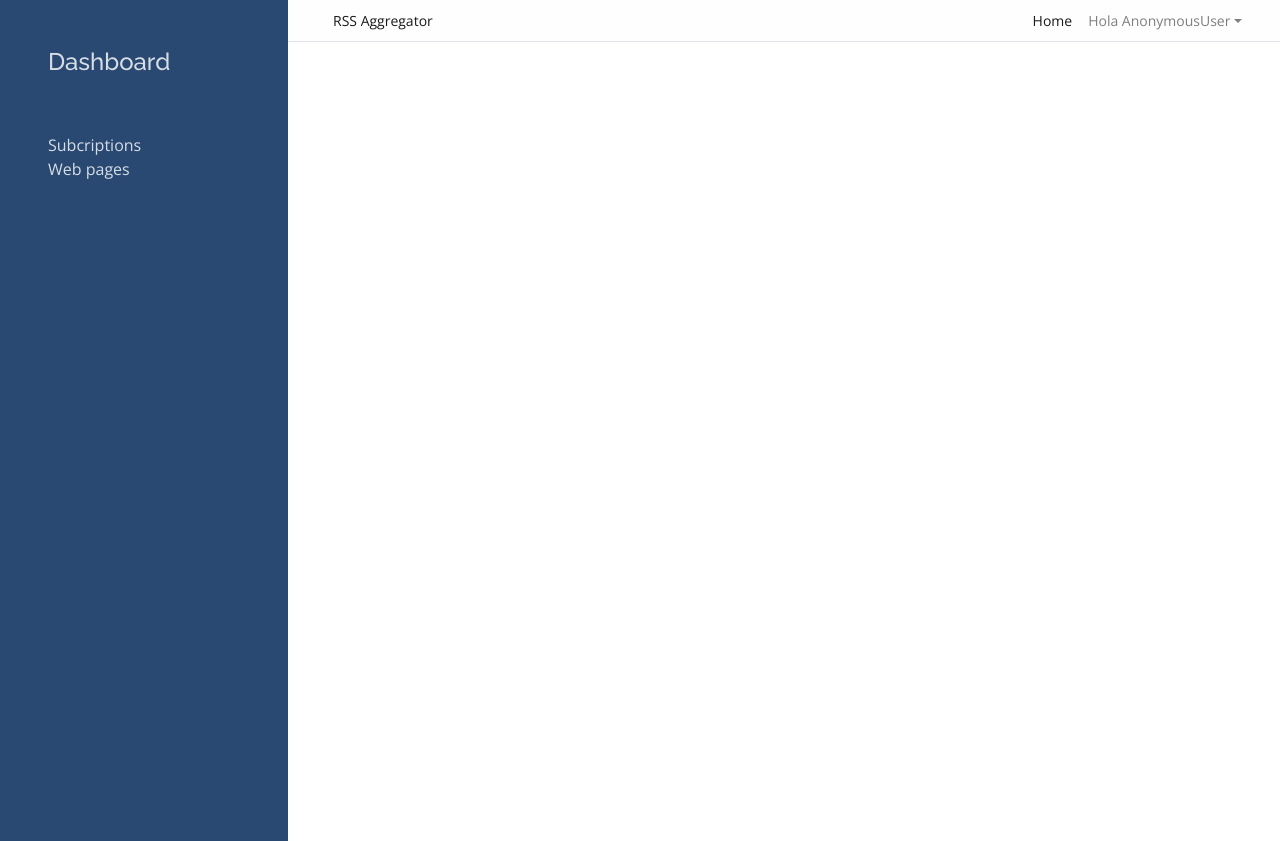
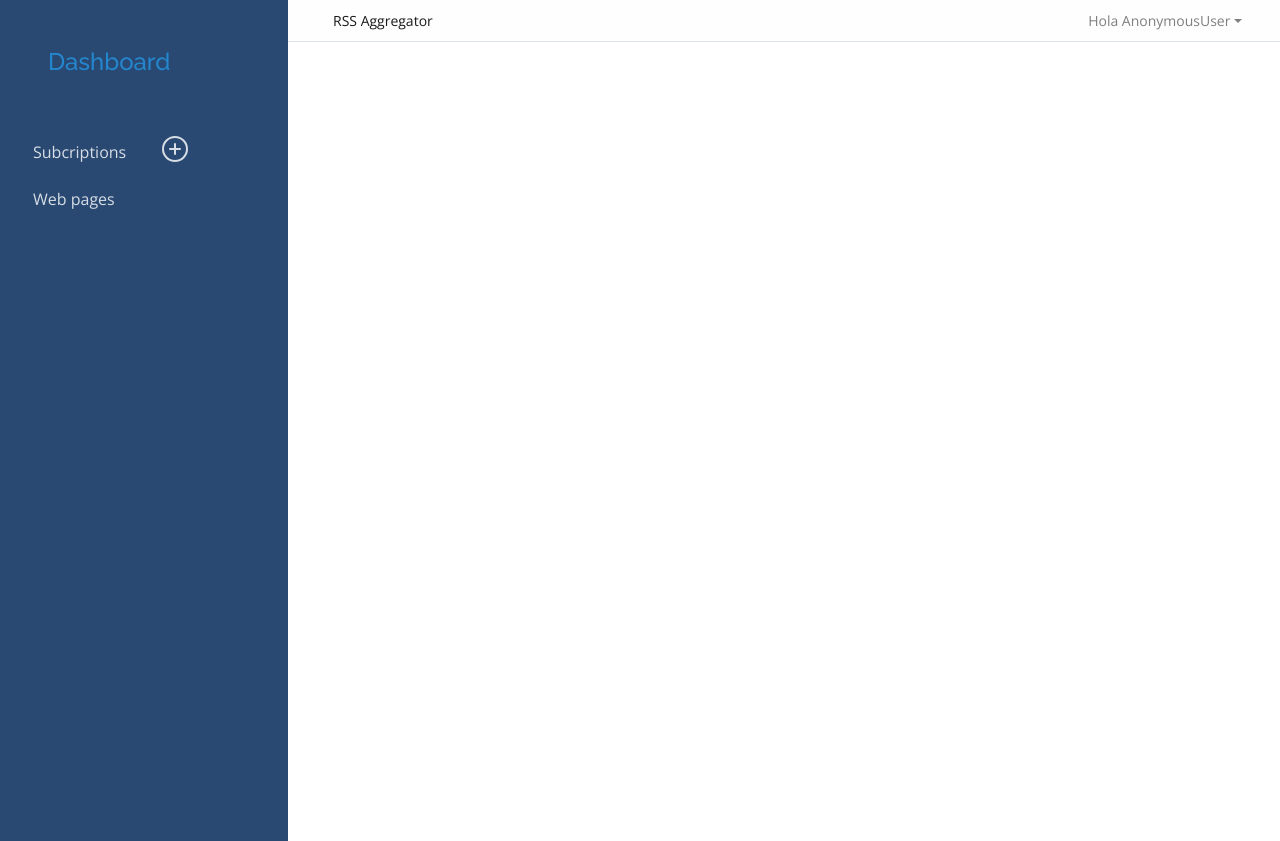
Before and after one commit to Noeuclides/rss_aggregator, a Django app: template apps/feed/templates/feed/home.html in a window 1280 px wide. Run offline with Django 3.2, Linux system fonts and the light colour scheme; the template is opened without the code that fills it, so the values that code supplies are empty; some libraries are stand-ins or nearby versions.

Commit message:
dashboard template

```diff
--- a/apps/feed/templates/feed/base.html
+++ b/apps/feed/templates/feed/base.html
@@ -24,16 +24,32 @@
     <div class="d-flex">
         <div id="sidebar-container" class="bg-primary">
             <div class="logo p-5">
-                <h4>Dashboard</h4>
+                <a href="{% url 'feed:user_feed' request.user.pk %}">
+                    <h4>Dashboard</h4>
+                </a>
             </div>
             <div class="menu">
-                <a href="" class="d-block pl-5">Subcriptions</a>
-                <div>
-                    {% for feed in subscriptions %}
-                    <a href="{% url 'feed:feed' feed.pk %}" class="d-block pl-5">{{ feed }}</a>
+                <div class="row align-items-center">
+                    <div class="col-sm-6 d-block pl-5">Subcriptions</div>
+                    <div class="col-sm-6">
+                        <a href="{% url 'feed:feed_register' %}" class="d-block">
+                            <ion-icon name="add-circle-outline" style="font-size: 2rem;"></ion-icon>
+                        </a>
+                    </div>
+                </div>
+                <div class="subscriptions pb-3">
+                    {% for feed in feeds %}
+                    <div>
+                        <a href="{% url 'feed:feed' feed.pk %}" class="d-block pl-5">
+                            <img class="feed_favicon" src="{{ feed.parse.source.link }}/favicon.ico" alt="">
+                            <span>{{ feed.parse.source.title }}</span>
+                        </a>
+                    </div>
                     {% endfor %}
                 </div>
-                <a href="" class="d-block pl-5">Web pages</a>
+                <div class="row align-items-center">
+                    <a href="" class="d-block pl-5">Web pages</a>
+                </div>
             </div>
         </div>
         <div class="w-100">
@@ -48,20 +64,17 @@
                         </button>
                         <div class="collapse navbar-collapse" id="navbarSupportedContent">
                             <ul class="navbar-nav ml-auto mb-2 mb-lg-0">
-                                <li class="nav-item">
-                                    <a class="nav-link active" aria-current="page" href="#">Home</a>
-                                </li>
                                 <li class="nav-item dropdown">
                                     <a class="nav-link dropdown-toggle" href="#" id="navbarDropdown" role="button"
                                         data-bs-toggle="dropdown" aria-expanded="false">
                                         Hola {{ request.user }}
                                     </a>
                                     <ul class="dropdown-menu" aria-labelledby="navbarDropdown">
-                                        <li><a class="dropdown-item" href="#">home</a></li>
+                                        <li><a class="dropdown-item" href="{% url 'feed:user_feed' request.user.pk %}">home</a></li>
                                         <li>
                                             <hr class="dropdown-divider">
                                         </li>
-                                        <li><a class="dropdown-item" href="#">logout</a></li>
+                                        <li><a class="dropdown-item" href="{% url 'user:logout' %}">logout</a></li>
                                     </ul>
                                 </li>
                             </ul>
@@ -71,7 +84,7 @@
             </nav>
             <div class="content">
                 <div class="section">
-                    <div class="container">
+                    <div class="container mt-3">
                         {% block content %}
                         {% endblock %}
                     </div>
@@ -90,6 +103,7 @@
     <script src="https://stackpath.bootstrapcdn.com/bootstrap/4.1.3/js/bootstrap.min.js"
         integrity="sha384-ChfqqxuZUCnJSK3+MXmPNIyE6ZbWh2IMqE241rYiqJxyMiZ6OW/JmZQ5stwEULTy"
         crossorigin="anonymous"></script>
+    <script src="https://unpkg.com/ionicons@5.4.0/dist/ionicons.js"></script>
 
 </body>
 
--- a/apps/feed/templates/feed/user_feeds.html
+++ b/apps/feed/templates/feed/user_feeds.html
@@ -11,10 +11,11 @@
         {% with feed.parse.articles|first as article %}
         <div class="row">
             <div class="col-sm-3">
+                {% if article.media_content %}
                 {% with article.media_content|first as media %}
-
                 <img src="{{ media.url }}" alt="" style="width: 10rem; height: 8rem;">
                 {% endwith %}
+                {% endif %}
 
             </div>
             <div class="col-sm-9">
@@ -25,8 +26,5 @@
         {% endwith %}
 
         {% endfor %}
-        <div>
-            <a href="{% url 'feed:feed_register' %}">Register url</a>
-        </div>
     </div>
     {% endblock %}
```
Also changed, not shown: apps/feed/templates/feed/feed_detail.html (added, +22 -0 lines).
